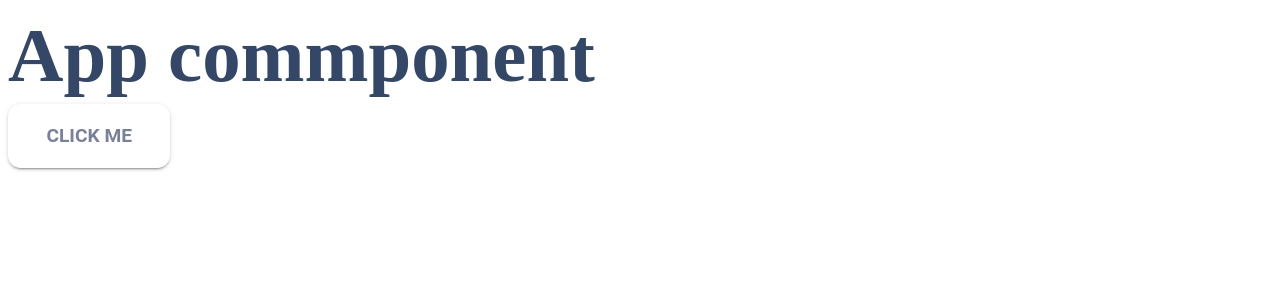
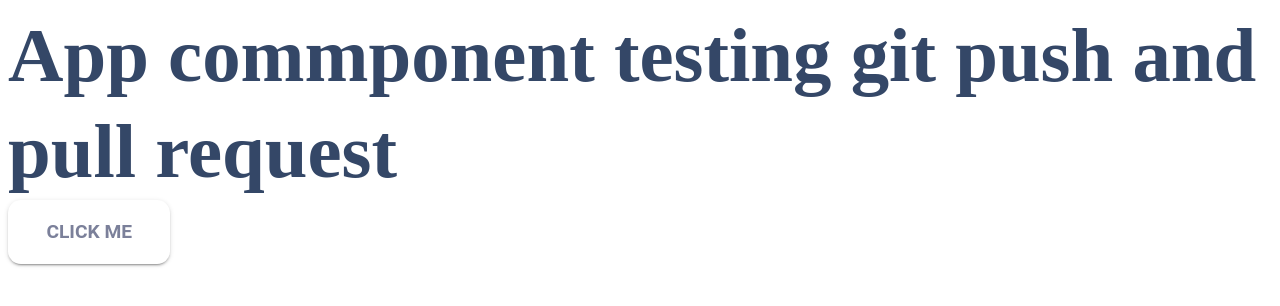
Before and after one commit to jaxkashif34/material-kit-2, a React (Create React App) app: page / in a window 1280 px wide. Shown: the top 306 px of the page. Built offline with nearby package versions, Linux system fonts and the light colour scheme.

Commit message:
testing pull and push

```diff
--- a/src/App.js
+++ b/src/App.js
@@ -5,7 +5,7 @@ import { Typography, Button, Tooltip, Collapse, Grow, Fade } from '@mui/material
 export default function App() {
   return (
     <ThemeConfig>
-      <Typography variant="h1">App commponent</Typography>
+      <Typography variant="h1">App commponent testing git push and pull request</Typography>
 
       <Tooltip title="Add" TransitionComponent={Grow}>
         <Button variant="contained">Click me</Button>
```
